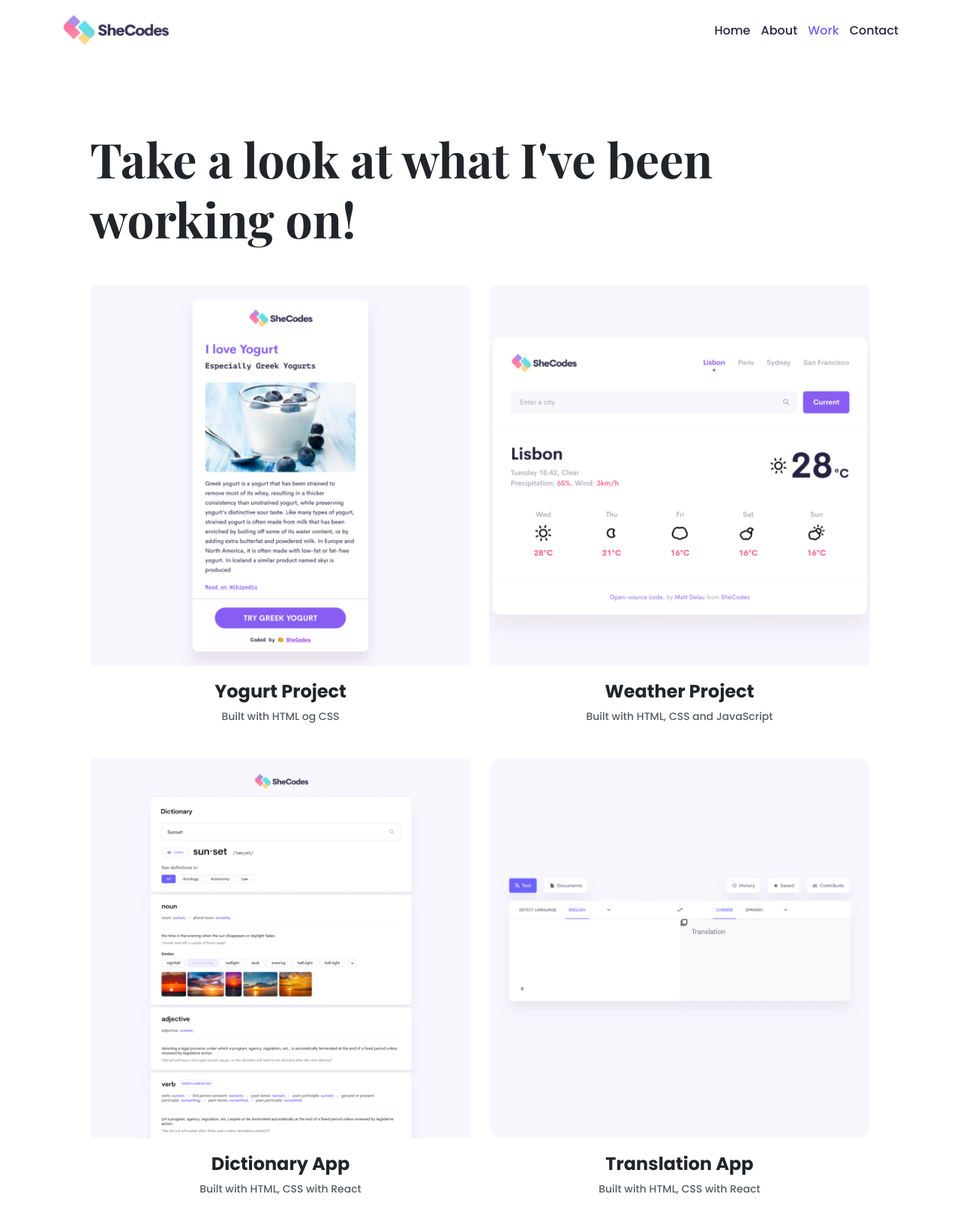
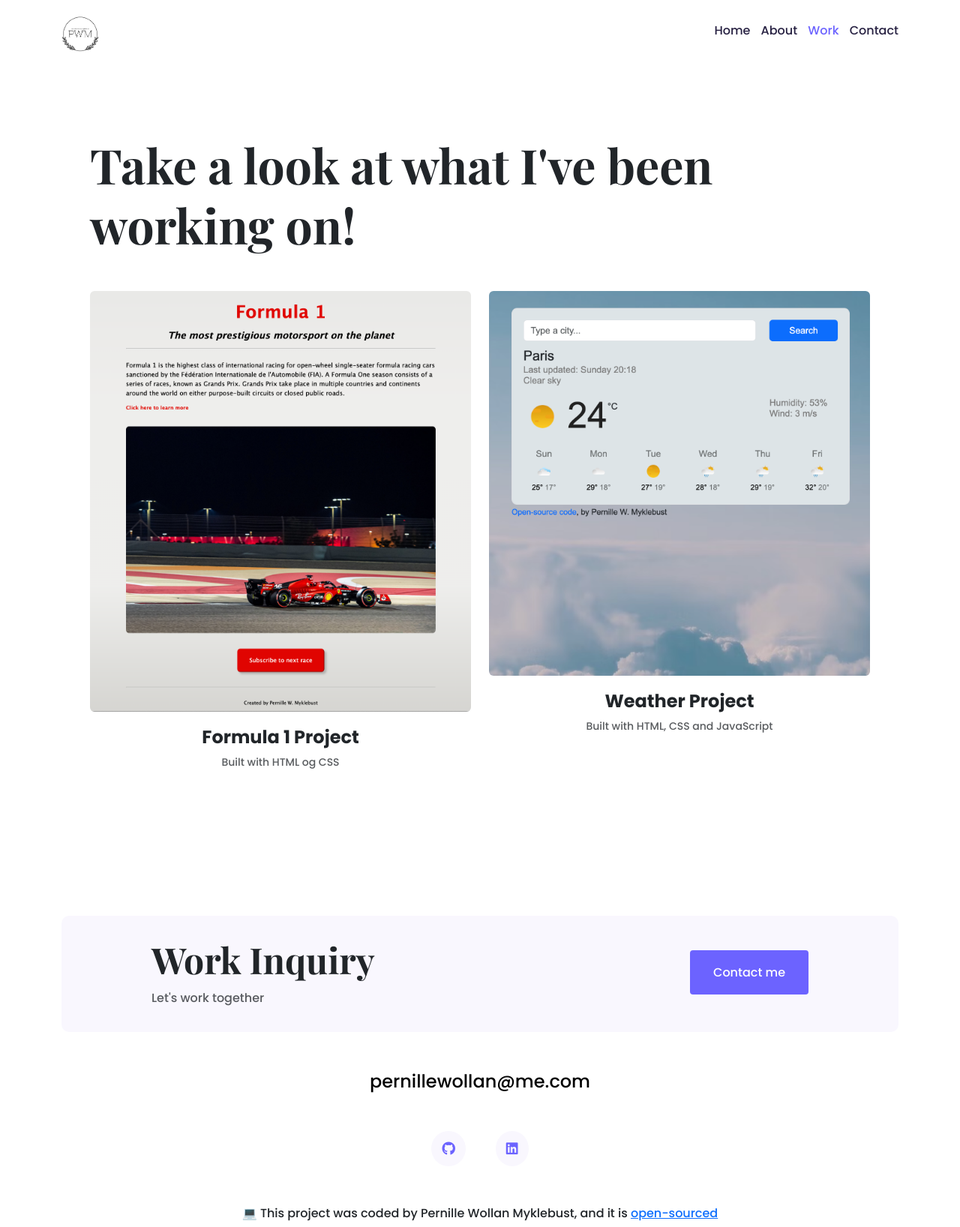
Before and after one commit to pernillewm/portfolio-project, a plain HTML site: page work.html in a window 1280 px wide. Shown: the top 1636 px of the page at 75% size. Drawn offline with nearby package versions, Linux system fonts and the light colour scheme.

Commit message:
Replaced all projects with my own, changed logo

```diff
--- a/styles/portfolio.css
+++ b/styles/portfolio.css
@@ -111,7 +111,7 @@ p {
 }
 
 .logo {
-  max-height: 40px;
+  max-height: 50px;
 }
 
 nav {
--- a/work.html
+++ b/work.html
@@ -4,7 +4,11 @@
     <meta charset="UTF-8" />
     <meta http-equiv="X-UA-Compatible" content="IE=edge" />
     <meta name="viewport" content="width=device-width, initial-scale=1.0" />
-    <title>Document</title>
+    <meta
+      name="description"
+      content="Here you will find the work I am the most proud of"
+    />
+    <title>My Work - Pernille Wollan Myklebust</title>
     <link
       href="https://cdn.jsdelivr.net/npm/bootstrap@5.3.1/dist/css/bootstrap.min.css"
       rel="stylesheet"
@@ -34,14 +38,14 @@
       <nav class="d-flex justify-content-between">
         <a href="/" title="Homepage">
           <img
-            src="images/logo.png"
+            src="images/pernille_logo.png"
             class="logo d-none d-md-block"
-            alt="Patricia logo"
+            alt="PWM logo"
           />
           <img
-            src="images/logo-small.jpeg"
+            src="images/pernille_logo.png"
             class="logo d-block d-md-none"
-            alt="Patricia logo"
+            alt="PWM logo"
           />
         </a>
         <ul>
@@ -66,44 +70,22 @@
         <div class="row">
           <div class="col-md-6 mb-4">
             <img
-              src="images/yogurt.png"
+              src="images/formula1_project.png"
               class="img-fluid mb-3 rounded"
-              alt="Yogurt project preview"
+              alt="Formula 1 project preview"
             />
-            <h3 class="text-center m-0">Yogurt Project</h3>
+            <h3 class="text-center m-0">Formula 1 Project</h3>
             <p class="text-center text-muted">Built with HTML og CSS</p>
           </div>
           <div class="col-md-6">
             <img
-              src="images/weather.png"
+              src="images/weather_app.png"
               class="img-fluid mb-3 rounded"
               alt="Weather app preview"
             />
             <h3 class="text-center m-0">Weather Project</h3>
             <p class="text-center text-muted">
               Built with HTML, CSS and JavaScript
-            </p>
-          </div>
-          <div class="col-md-6">
-            <img
-              src="images/dictionary.png"
-              class="img-fluid mb-3 rounded"
-              alt="Dictionary app preview"
-            />
-            <h3 class="text-center m-0">Dictionary App</h3>
-            <p class="text-center text-muted">
-              Built with HTML, CSS with React
-            </p>
-          </div>
-          <div class="col-md-6">
-            <img
-              src="images/translation.png"
-              class="img-fluid mb-3 rounded"
-              alt="Translation app preview"
-            />
-            <h3 class="text-center m-0">Translation App</h3>
-            <p class="text-center text-muted">
-              Built with HTML, CSS with React
             </p>
           </div>
         </div>
```
Also changed, not shown: about.html (+5 -5 lines), contact.html (+4 -4 lines), index.html (+16 -38 lines), images/Pernille.JPG (added), images/formula1_project.png (added), images/pernille_logo.png (added), images/weather_app.png (added), 2 other files.
